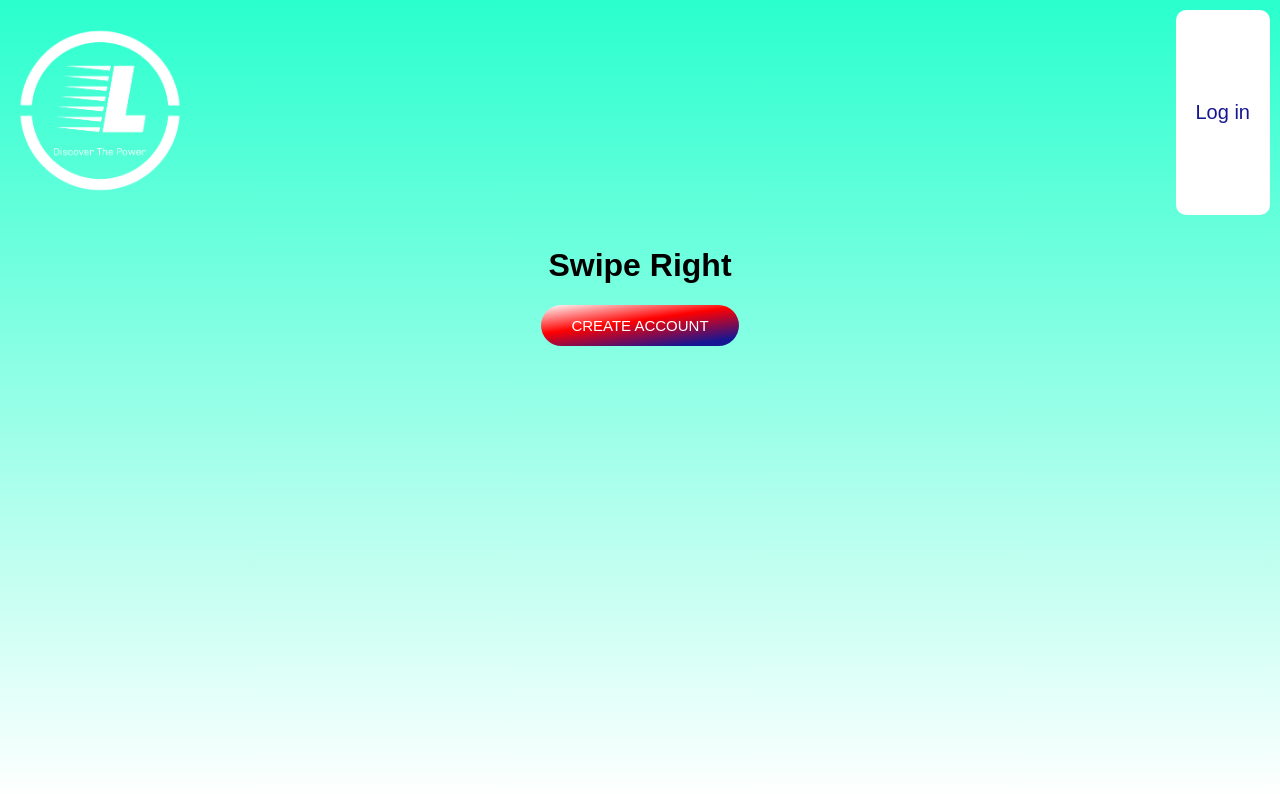
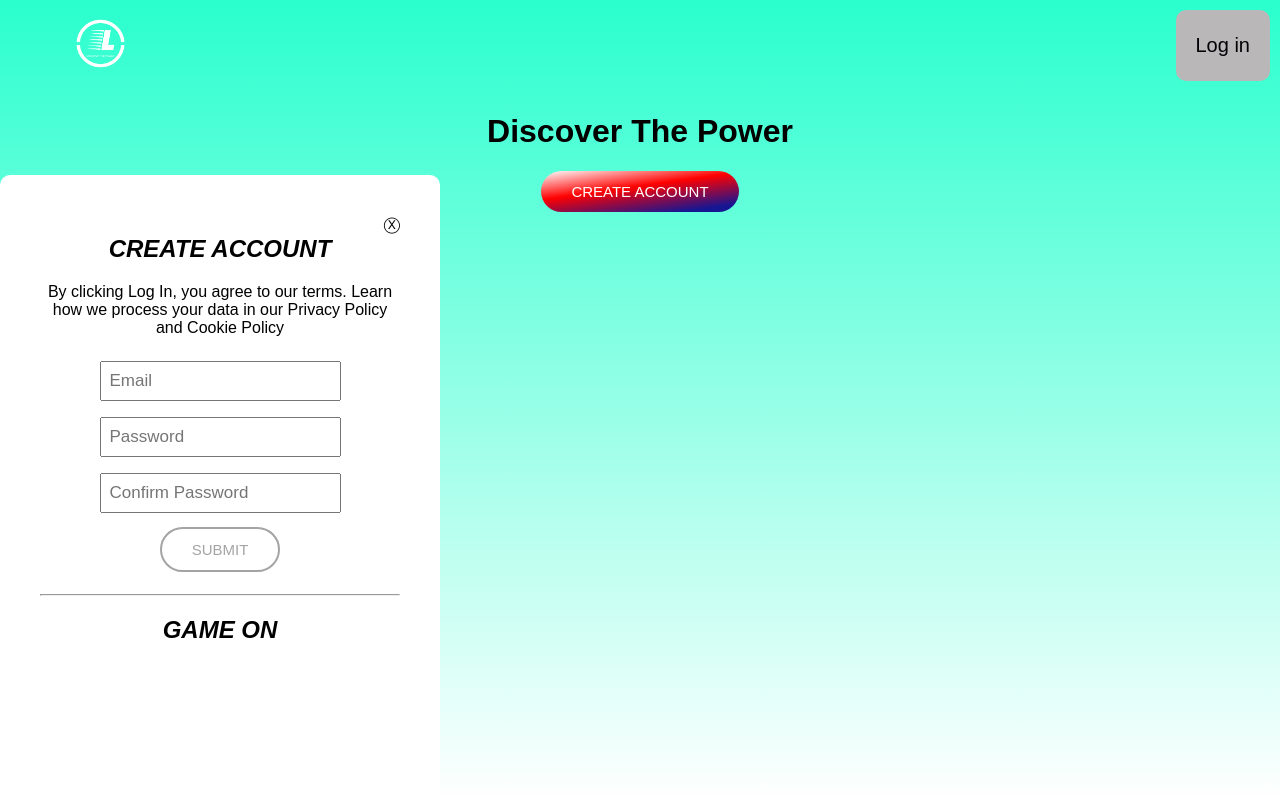
Before and after one commit to Archer261/lithiun-connect, a React (Create React App) app: page / in a window 1280 px wide. Both pictures are taken after a click on the button "Log in". Shown: the top 794 px of the page. Built offline with nearby package versions, Linux system fonts and the light colour scheme; a web font is replaced by a local one.

Commit message:
Create login modal

```diff
--- a/src/components/AuthModal.js
+++ b/src/components/AuthModal.js
@@ -1,13 +1,50 @@
+import {useState} from 'react';
+
 import React from 'react';
-const AuthModal = (setShowModal) => {
+const AuthModal = ({setShowModal}) => {
 
+    const [email, setEmail] = useState(null);
+    const [password, setPassword] = useState(null);
+    const [confirmPassword, setConfirmPassword] = useState(null);
+    const [error, setError] = useState(null);
+
+    console.log(email, password, confirmPassword)
+
+    const isSignUp = true
 
     const handleClick = () => {
         setShowModal(false)
     }
+
+const handleSubmit = (e) => {
+    e.preventDefault()
+    try {
+if(isSignUp && (password !== confirmPassword)) {
+setError('Uh oh...Your passwords need to match!')
+}
+console.log('make a post request to our database')
+
+    } catch (err) {
+console.log(err);
+    }
+}
+
+
     return (
-        <div>
-            <div onClick={handleClick}>Ⓧ</div>
+        <div className="auth-modal">
+            <div className ="close-icon" onClick={handleClick}>Ⓧ</div>
+                <h2>{isSignUp ? 'CREATE ACCOUNT' : 'LOG IN'}</h2>
+                <p>By clicking Log In, you agree to our terms. Learn how we process your data in our Privacy Policy and Cookie Policy</p>
+                <form onSubmit={handleSubmit}>
+                    <input type='email' id='email' name='email' placeholder='Email' required={true} onChange={(e) => setEmail(e.target.value)}/>
+                    <input type='password' id='password' name='password' placeholder='Password' required={true} onChange={(e) => setPassword(e.target.value)}/>
+                    <input type='password' id='confirmPassword' name='confirmPassword' placeholder='Confirm Password' required={true} onChange={(e) => setConfirmPassword(e.target.value)}/>
+                    <input className="secondary-btn" type='submit'/>
+                    <p>{error}</p>
+            </form>
+            <hr/>
+            <h2>GAME ON</h2>
+
         </div>
     )
 }
--- a/src/components/Nav.js
+++ b/src/components/Nav.js
@@ -1,8 +1,11 @@
 import logo from '../images/logo1.png';
 import whiteLogo from '../images/white_logo1.png';
 import React from 'react';
-const Nav = ({minimal, authToken}) => {
+const Nav = ({minimal, authToken, setShowModal, showModal}) => {
 
+    const handleClick = () => {
+        setShowModal(true)
+    }
 
     return (
         <nav>
@@ -12,7 +15,7 @@ const Nav = ({minimal, authToken}) => {
 
 
         {!authToken && !minimal && <button
-        className='nav-button'>Log in</button>}
+        className='nav-button' onClick={handleClick} disabled={showModal}>Log in</button>}
         </nav>
     )
 }
--- a/src/index.css
+++ b/src/index.css
@@ -3,6 +3,10 @@
 html, body {
     margin: 0;
     padding: 0;
+}
+
+h2 {
+    font-style: italic;
 }
 
 * {
@@ -21,6 +25,25 @@ html, body {
 
 .primary-button:hover {
     background: linear-gradient(260deg, rgba(255,255,255,1) 0%, rgba(255,0,0,1) 42%, rgba(22,22,147,1) 88%);
+}
+
+.secondary-btn {
+  color: rgb(164, 164, 164);
+  background-color: white;
+  font-weight: 500;
+  font-size: 15px;
+  text-transform: uppercase;
+  padding: 12px 30px;
+  border-radius: 30px;
+  border: solid 2px rgb(164, 164, 164);
+  margin: 6px;
+
+}
+
+.secondary-btn:hover {
+    color:rgb(80, 80, 80);
+   /* background-color:rgb(185, 183, 183);*/
+    border: solid 2px rgb(80, 80, 80);
 }
 
 body {
@@ -45,6 +68,11 @@ nav .nav-button {
     margin: 10px;
 }
 
+nav .nav-button:disabled {
+    background-color: rgb(185, 183, 183);
+    color: rgb(1, 1, 6);
+}
+
 nav .logo-container {
     width: 170px;
     margin: 15px;
@@ -52,7 +80,7 @@ nav .logo-container {
 
 
 nav .logo-container .logo {
-    width: 100%;
+    width: 30%;
     }
 
 /* ----- Home Page ----- */
@@ -62,3 +90,34 @@ nav .logo-container .logo {
     position: fixed;
     background: linear-gradient(to top, rgba(255,255,255,1) 0%, rgba(42,255,206,1) 100%);
 }
+
+
+/* ----- Auth Modal ----- */
+.auth-modal {
+    position: absolute;
+    top: 175px;
+    margin-left:auto;
+    margin-right:auto;
+    max-width: 360px;
+    height: 600px;
+    background-color: white;
+    border-radius: 10px;
+    padding: 40px;
+}
+
+.auth-modal .close-icon {
+    float: right;
+}
+
+.auto-modal form {
+    display: flex;
+    flex-direction: column;
+
+}
+
+.auth-modal input[type=password],
+.auth-modal input[type=email] {
+    padding: 8px;
+    margin: 8px;
+    font-size: 17px;
+}
--- a/src/pages/Home.js
+++ b/src/pages/Home.js
@@ -21,9 +21,9 @@ const authToken = false;
 
     return (
         <div className='overlay'>
-        <Nav minimal ={false} authToken={authToken}/>
+        <Nav minimal ={false} authToken={authToken} setShowModal={setShowModal} showModal={showModal}/>
         <div className ="home">
-            <h1> Swipe Right</h1>
+            <h1> Discover The Power </h1>
             <button className="primary-button" onClick={handleClick}>
                 {authToken ? 'Signout' : 'Create Account'}
             </button>
```
